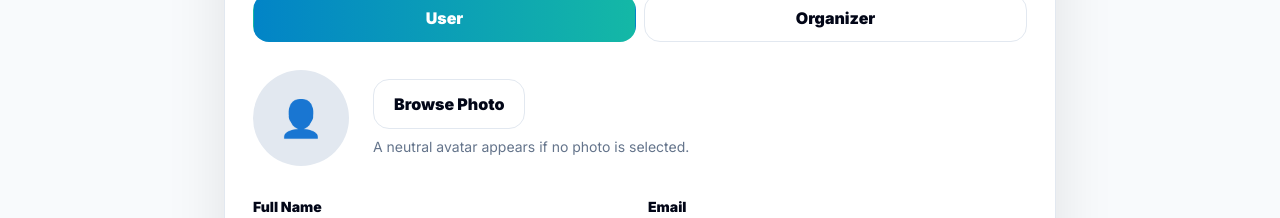
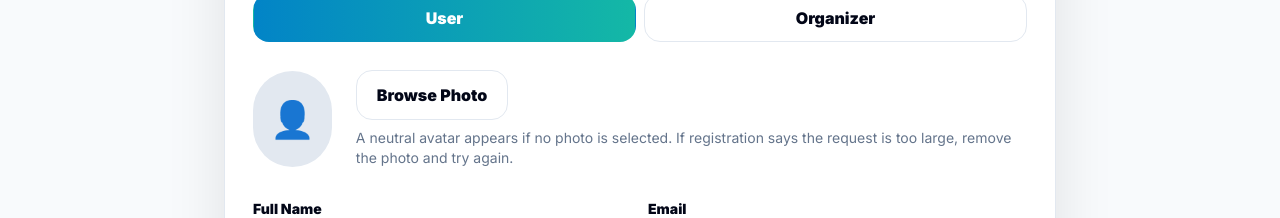
Before and after one commit to fahid2002/EventPilot-Client, a Next.js app: page /register in a window 1280 px wide. Shown: the part 347-565 px from the top of the page. Built offline with nearby package versions, Linux system fonts and the light colour scheme; no server answers.

Commit message:
Add removable registration photo

```diff
--- a/src/app/register/page.tsx
+++ b/src/app/register/page.tsx
@@ -1,6 +1,6 @@
 "use client";
 
-import { useState } from "react";
+import { useRef, useState } from "react";
 import { useRouter } from "next/navigation";
 import Link from "next/link";
 import { GoogleLogin } from "@react-oauth/google";
@@ -20,6 +20,7 @@
   const [photoUrl, setPhotoUrl] = useState("");
   const [role, setRole] = useState<Exclude<Role, "admin">>("user");
   const [loading, setLoading] = useState(false);
+  const photoInputRef = useRef<HTMLInputElement | null>(null);
 
   const previewPhoto = (event: React.ChangeEvent<HTMLInputElement>) => {
     const file = event.target.files?.[0];
@@ -28,6 +29,14 @@
     reader.onload = () => setPhotoUrl(String(reader.result));
     reader.readAsDataURL(file);
     showToast("Photo selected. It will be shown on your profile after registration.", "success");
+  };
+
+  const removePhoto = () => {
+    setPhotoUrl("");
+    if (photoInputRef.current) {
+      photoInputRef.current.value = "";
+    }
+    showToast("Selected photo removed. You can register with the default avatar.", "success");
   };
 
   const submit = async (event: React.FormEvent<HTMLFormElement>) => {
@@ -78,11 +87,18 @@
             {photoUrl ? <img src={photoUrl} alt="Selected profile" className="h-full w-full object-cover" /> : "👤"}
           </div>
           <div>
-            <label className="inline-flex cursor-pointer items-center rounded-2xl border border-slate-200 px-5 py-3 font-black dark:border-slate-800">
-              Browse Photo
-              <input type="file" accept="image/*" className="hidden" onChange={previewPhoto} />
-            </label>
-            <p className="mt-2 text-sm text-slate-500">A neutral avatar appears if no photo is selected.</p>
+            <div className="flex flex-wrap gap-3">
+              <label className="inline-flex cursor-pointer items-center rounded-2xl border border-slate-200 px-5 py-3 font-black dark:border-slate-800">
+                Browse Photo
+                <input ref={photoInputRef} type="file" accept="image/*" className="hidden" onChange={previewPhoto} />
+              </label>
+              {photoUrl ? (
+                <button type="button" onClick={removePhoto} className="rounded-2xl border border-red-200 px-5 py-3 font-black text-red-500 dark:border-red-900">
+                  Remove Photo
+                </button>
+              ) : null}
+            </div>
+            <p className="mt-2 text-sm text-slate-500">A neutral avatar appears if no photo is selected. If registration says the request is too large, remove the photo and try again.</p>
           </div>
         </div>
 
```
